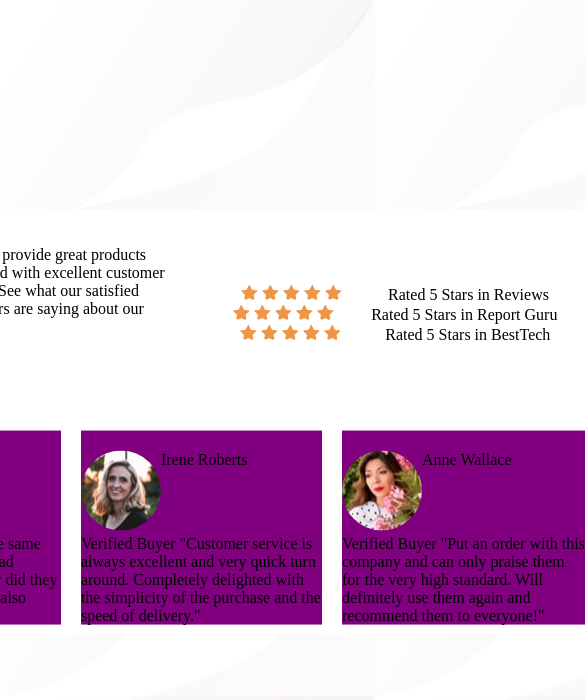
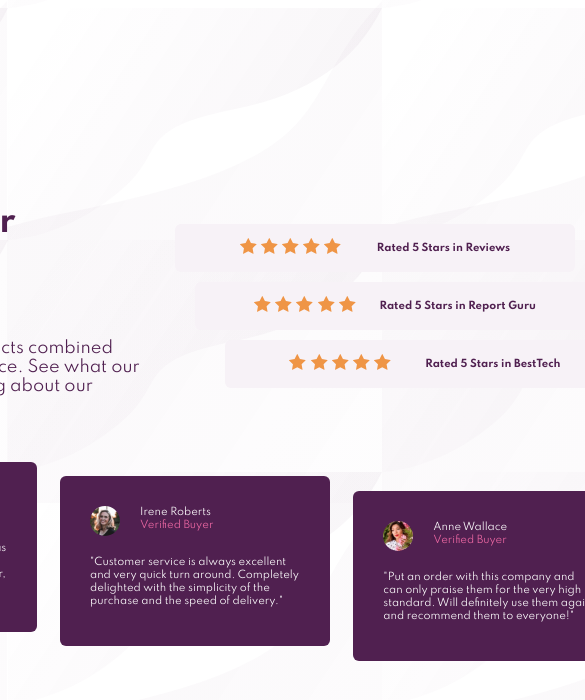
Before and after one commit to allyroo/social-proof-fem, a plain HTML site: page index.html in a window 390 px wide. Shown: the top 700 px of the page, 585 px wide, since content can reach past the window. Drawn offline with Linux system fonts and the light colour scheme.

Commit message:
style updates pre-media query

```diff
--- a/index.html
+++ b/index.html
@@ -11,8 +11,8 @@
   <body>
     <main>
       <div class="header">
-        <div class="title">
-          <h1>10,000+ of our users love our products.</h1>
+        <div class="header-title">
+          <h1>10,000+&nbsp;of&nbsp;our users&nbsp;love our&nbsp;products.</h1>
           <p>
             We only provide great products combined with excellent customer
             service. See what our satisfied customers are saying about our
@@ -20,33 +20,33 @@
           </p>
         </div>
         <div class="ratings">
-          <div class="rating1 rating-flex">
+          <div class="rating1 rating-container">
             <div class="stars">
-              <img src="/img/icon-star.svg" alt="star" />
-              <img src="/img/icon-star.svg" alt="star" />
-              <img src="/img/icon-star.svg" alt="star" />
-              <img src="/img/icon-star.svg" alt="star" />
-              <img src="/img/icon-star.svg" alt="star" />
+              <img src="/img/icon-star.svg" />
+              <img src="/img/icon-star.svg" />
+              <img src="/img/icon-star.svg" />
+              <img src="/img/icon-star.svg" />
+              <img src="/img/icon-star.svg" />
             </div>
             <div class="rating">Rated 5 Stars in Reviews</div>
           </div>
-          <div class="rating2 rating-flex">
+          <div class="rating2 rating-container">
             <div class="stars">
-              <img src="/img/icon-star.svg" alt="star" />
-              <img src="/img/icon-star.svg" alt="star" />
-              <img src="/img/icon-star.svg" alt="star" />
-              <img src="/img/icon-star.svg" alt="star" />
-              <img src="/img/icon-star.svg" alt="star" />
+              <img src="/img/icon-star.svg" />
+              <img src="/img/icon-star.svg" />
+              <img src="/img/icon-star.svg" />
+              <img src="/img/icon-star.svg" />
+              <img src="/img/icon-star.svg" />
             </div>
             <div class="rating">Rated 5 Stars in Report Guru</div>
           </div>
-          <div class="rating3 rating-flex">
+          <div class="rating3 rating-container">
             <div class="stars">
-              <img src="/img/icon-star.svg" alt="star" />
-              <img src="/img/icon-star.svg" alt="star" />
-              <img src="/img/icon-star.svg" alt="star" />
-              <img src="/img/icon-star.svg" alt="star" />
-              <img src="/img/icon-star.svg" alt="star" />
+              <img src="/img/icon-star.svg" />
+              <img src="/img/icon-star.svg" />
+              <img src="/img/icon-star.svg" />
+              <img src="/img/icon-star.svg" />
+              <img src="/img/icon-star.svg" />
             </div>
             <div class="rating">Rated 5 Stars in BestTech</div>
           </div>
@@ -54,37 +54,52 @@
       </div>
       <div class="footer">
         <div class="card1 card">
-          <div class="title">
+          <div class="title-block">
             <div class="profile">
-              <img src="img/image-colton.jpg" alt="Profile of Colton Smith" />
+              <img class="profile-img" src="img/image-colton.jpg" alt="Profile of Colton Smith" />
             </div>
-            <div class="name">Colton Smith</div>
+            <div class="name-verified">
+              <div class="name">Colton Smith</div>
+              <div class="verified-buyer">Verified Buyer</div>
+            </div>
           </div>
-          Verified Buyer "We needed the same printed design as the one we had
-          ordered a week prior. Not only did they find the original order, but
-          we also received it in time. Excellent!"
+          <div class="verified-buyer-text">
+            "We needed the same printed design as the one we had ordered a week
+            prior. Not only did they find the original order, but we also
+            received it in time. Excellent!"
+          </div>
         </div>
         <div class="card2 card">
-          <div class="title">
+          <div class="title-block">
             <div class="profile">
-              <img src="/img/image-irene.jpg" alt="Profile of Irene Roberts" />
+              <img class="profile-img" src="/img/image-irene.jpg" alt="Profile of Irene Roberts" />
             </div>
-            <div class="name">Irene Roberts</div>
+            <div class="name-verified">
+              <div class="name">Irene Roberts</div>
+              <div class="verified-buyer">Verified Buyer</div>
+            </div>
           </div>
-          Verified Buyer "Customer service is always excellent and very quick
-          turn around. Completely delighted with the simplicity of the purchase
-          and the speed of delivery."
+          <div class="verified-buyer-text">
+            "Customer service is always excellent and very quick turn around.
+            Completely delighted with the simplicity of the purchase and the
+            speed of delivery."
+          </div>
         </div>
         <div class="card3 card">
-          <div class="title">
+          <div class="title-block">
             <div class="profile">
-              <img src="/img/image-anne.jpg" alt="Profile of Anne Wallace" />
+              <img class="profile-img" src="/img/image-anne.jpg" alt="Profile of Anne Wallace" />
             </div>
-            <div class="name">Anne Wallace</div>
+            <div class="name-verified">
+              <div class="name">Anne Wallace</div>
+              <div class="verified-buyer">Verified Buyer</div>
+            </div>
           </div>
-          Verified Buyer "Put an order with this company and can only praise
-          them for the very high standard. Will definitely use them again and
-          recommend them to everyone!"
+          <div class="verified-buyer-text">
+            "Put an order with this company and can only praise them for the
+            very high standard. Will definitely use them again and recommend
+            them to everyone!"
+          </div>
         </div>
       </div>
     </main>
--- a/style.css
+++ b/style.css
@@ -1,3 +1,5 @@
+@import url("https://fonts.googleapis.com/css2?family=Spartan:wght@400;500;700&display=swap");
+
 html {
   box-sizing: border-box;
 }
@@ -10,53 +12,128 @@ html {
 body {
   background-image: url("img/bg-pattern-top-desktop.svg"),
     url("/img/bg-pattern-bottom-desktop.svg");
+  background-position: bottom, top;
+  font-family: "Spartan", sans-serif;
 }
 
 main {
-  width: 50em;
+  width: 55em;
+  height: 30em;
   position: absolute;
   left: 50%;
   top: 50%;
   transform: translate(-50%, -50%);
-  background: white;
 }
 .header {
   display: flex;
   justify-content: space-between;
 
   align-items: center;
+  width: 100%;
 }
 
-.title {
+h1 {
+  color: hsl(300, 43%, 22%);
+}
+p {
+  min-width: 20em;
+  color: hsl(300, 43%, 22%);
+}
+.header-title {
   flex: 50%;
+  width: 30em;
 }
 .ratings {
   flex: 50%;
+  margin-left: 20px;
 }
 
-.rating-flex {
+.rating-container {
   display: flex;
-  justify-content: space-evenly;
+  justify-content: space-around;
   align-items: center;
+  background-color: hsl(300, 24%, 96%);
+  margin: 10px;
+  padding: 10px;
+  height: 3em;
+  white-space: nowrap;
+  border-radius: 6px;
+  width: 25em;
 }
+.rating {
+  color: hsl(300, 43%, 22%);
+  font-weight: 700;
+  font-size: 10px;
+  margin-left: 15px;
+}
+.rating1 {
+}
+.rating2 {
+  margin-left: 30px;
+}
+.rating3 {
+  margin-left: 60px;
+}
+.stars {
+  width: 12px;
+  display: block;
+}
+
+/* FOOTER */
+
 .footer {
   display: flex;
   justify-content: space-around;
   align-items: center;
 }
 
-.title {
+.card {
+  height: 17em;
+  background: hsl(300, 43%, 22%);
+  padding-top: 10px;
+  padding-left: 10px;
+  padding-right: 10px;
+  margin: 2px;
+  border-radius: 6px;
+  font-size: 10px;
+  max-width: 27em;
+}
+
+.card2 {
+  margin-top: 30px;
+}
+.card3 {
+  margin-top: 60px;
+}
+
+.title-block {
+  padding-left: 20px;
   display: flex;
   align-items: left;
   padding-top: 20px;
-}
-.card {
-  margin: 10px;
-  background: purple;
+  height: 50px;
 }
 
-img {
+.profile {
+  padding-right: 20px;
+}
+.profile-img {
   border-radius: 50%;
+  max-width: 100%;
+  max-height: 100%;
+}
+.name {
+  display: block;
+  color: hsl(0, 0%, 100%);
+}
+
+.verified-buyer {
+  display: block;
+  color: hsl(333, 80%, 67%);
+}
+.verified-buyer-text {
+  padding: 20px;
+  color: hsl(0, 0%, 100%);
 }
 
 @media only screen and (max-width: 600px) {
```
